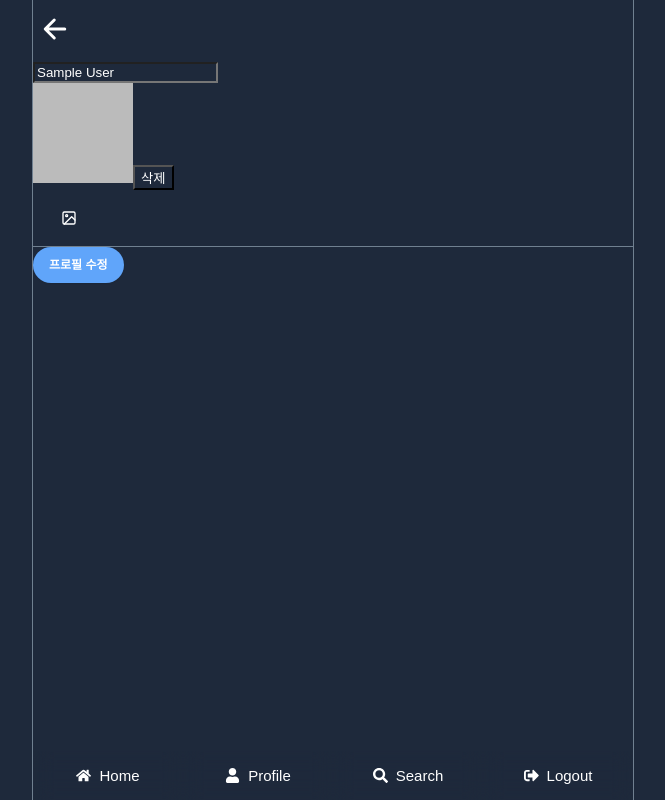
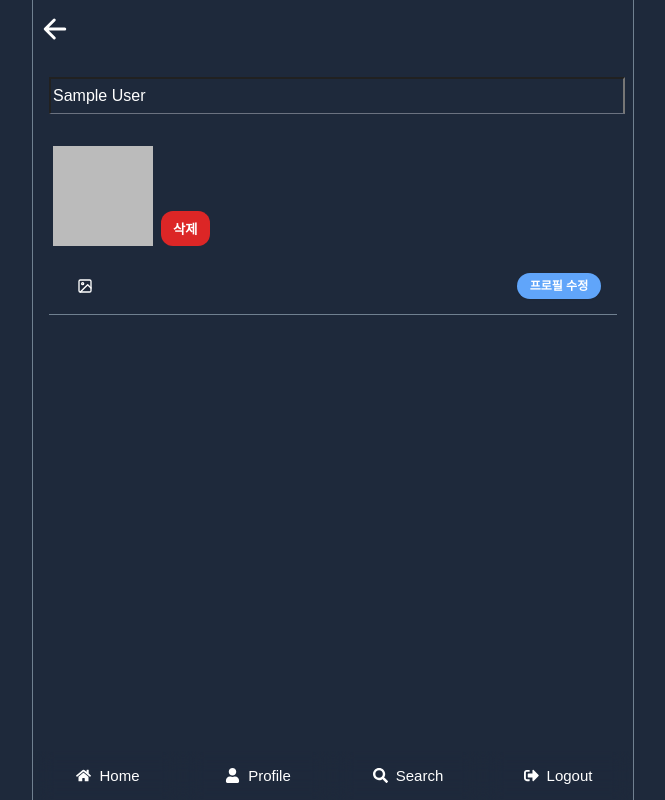
Before and after one commit to Huwiinn/react-twitter, a React (Create React App) app: page /profile/edit in a window 1280 px wide. Shown: the whole page, without its empty margins (307-972 px from the left). Built offline with nearby package versions, Linux system fonts and the light colour scheme; no server answers; sample sign-in values are in the browser's storage.

Commit message:
feat: 프로필 수정 페이지

```diff
--- a/src/index.scss
+++ b/src/index.scss
@@ -58,11 +58,13 @@ a {
 .transparent {
   background-color: transparent;
   backdrop-filter: blur(10px);
+  -webkit-backdrop-filter: blur(10px);
 }
 
 .sticky {
   width: 100%;
   position: sticky;
+  -webkit-position: sticky;
   top: 0;
   max-width: 600px;
   margin: 0px;
@@ -95,6 +97,7 @@ a {
       font-size: 15px;
       background-color: transparent;
       padding: 16px 0px;
+      -webkit-backdrop-filter: blur(10px);
       backdrop-filter: blur(10px);
       cursor: pointer;
     }
@@ -114,7 +117,7 @@ a {
   }
 
   &__search {
-    @extend .post_form__input;
+    @extend .post-form__input;
     padding: 12px 14px !important;
     margin-bottom: 12px;
     background-color: $backgroundLight;
@@ -170,7 +173,46 @@ a {
 }
 
 .post_form {
-  &--image-area {
+  &__profile {
+    padding: 16px;
+
+    .post-form__input {
+      border-bottom: 1px solid $gray;
+      padding: 8px 2px;
+      font-size: 16px;
+      width: 100%;
+      margin-bottom: 20px;
+
+      &:active,
+      &:focus {
+        border-bottom: 1px solid white;
+      }
+    }
+  }
+
+  &__attachment {
+    display: flex;
+    align-items: flex-end;
+    margin: 12px 0;
+    padding: 0 4px;
+  }
+
+  &__clear-btn {
+    padding: 8px 12px;
+    font-weight: 700;
+    margin-left: 8px;
+    background-color: $danger;
+    border: none;
+    border-radius: 12px;
+
+    &:hover,
+    &:focus {
+      background-color: $dangerDark;
+      cursor: pointer;
+    }
+  }
+
+  &__image-area {
     display: flex;
     align-items: center;
   }
@@ -181,15 +223,12 @@ a {
     border: none;
     resize: none;
     outline: none;
-    // margin-top: 8px;
     width: calc(100% - 32px);
-    // background-color: pink;
   }
 
   &__hashtags {
     padding: 16px;
     border-bottom: 1px solid $border;
-    // background-color: red;
 
     &-outputs {
       display: flex;
@@ -212,9 +251,6 @@ a {
         color: $white;
       }
     }
-
-    // &-input {
-    // }
   }
 
   &--textarea {
@@ -250,10 +286,8 @@ a {
   }
 
   &--file {
-    // background-color: red;
     display: flex;
     padding: 8px 12px;
-    // flex-direction: column;
     cursor: pointer;
 
     &-icon {
@@ -473,3 +507,46 @@ a {
     }
   }
 }
+
+// 프로필 레이아웃
+.profile {
+  display: flex;
+  padding: 0 1rem;
+  margin-top: 2.5rem;
+  justify-content: space-between;
+  align-items: center;
+
+  &__image {
+    border-radius: 50%;
+    width: 100px;
+    height: 100px;
+  }
+
+  &__btn {
+    @extend .button;
+    background-color: $primaryColor;
+
+    &:hover,
+    &:focus {
+      background-color: $activeBorder;
+    }
+  }
+
+  &__text {
+    padding: 0 1rem;
+    margin-top: 20px;
+  }
+
+  &__name {
+    font-size: 16px;
+    color: $white;
+    font-weight: 700;
+    margin-bottom: 4px;
+  }
+
+  &__email {
+    font-size: 14px;
+    color: $grayText;
+    margin-bottom: 4px;
+  }
+}
--- a/src/pages/profile/edit/index.tsx
+++ b/src/pages/profile/edit/index.tsx
@@ -3,7 +3,6 @@ import PostHeader from "../../../components/posts/PostHeader";
 import { FiImage } from "react-icons/fi";
 import AuthContext from "context/AuthContext";
 import {
-  getStorage,
   ref,
   deleteObject,
   uploadString,
@@ -20,6 +19,8 @@ const ProfileEditPage = () => {
   const [imageUrl, setImageUrl] = useState<string | null>(null);
   const { user } = useContext(AuthContext);
   const navigate = useNavigate();
+
+  const STORAGE_DOWNLOAD_URL_STR = "https://firebasestorage.googleapis.com";
 
   const onChange = (e: React.ChangeEvent<HTMLInputElement>) => {
     const {
@@ -58,13 +59,18 @@ const ProfileEditPage = () => {
     let newImageUrl: string | null = null;
 
     try {
-      // 기존 이미지 삭제
-      // if (user?.photoURL) {
-      //   const imageRef = ref(storage, user?.photoURL);
-      //   await deleteObject(imageRef).catch((error) => {
-      //     console.log("기존 이미지 삭제 에러 : ", error);
-      //   });
-      // }
+      // 기존 유저 이미지가 firebase storage 스토리지 이미지 삭제
+      if (
+        user?.photoURL &&
+        user?.photoURL?.includes(STORAGE_DOWNLOAD_URL_STR)
+      ) {
+        const imageRef = ref(storage, user?.photoURL);
+        if (imageRef) {
+          await deleteObject(imageRef).catch((error) => {
+            console.log("기존 이미지 삭제 에러 : ", error);
+          });
+        }
+      }
       // 이미지 업로드
       if (imageUrl) {
         const data = await uploadString(storageRef, imageUrl, "data_url");
@@ -102,8 +108,8 @@ const ProfileEditPage = () => {
   return (
     <div className="post">
       <PostHeader />
-      <form className="post-form" onSubmit={onSubmit}>
-        <div className="post-form__profile">
+      <form className="post_form" onSubmit={onSubmit}>
+        <div className="post_form__profile">
           <input
             type="text"
             name="displayName"
@@ -113,7 +119,7 @@ const ProfileEditPage = () => {
             value={displayName}
           />
           {imageUrl && (
-            <div className="post-form__attachment">
+            <div className="post_form__attachment">
               <img
                 src={imageUrl}
                 alt="수정하려는 이미지"
@@ -145,12 +151,8 @@ const ProfileEditPage = () => {
               className="hidden"
               onChange={handleFileUpload}
             />
+            <input type="submit" value="프로필 수정" className="profile__btn" />
           </div>
-          <input
-            type="submit"
-            value="프로필 수정"
-            className="post_form--submit-btn"
-          />
         </div>
       </form>
     </div>
```
Also changed, not shown: 1 other file (tests, documents, lock files or other folders).
